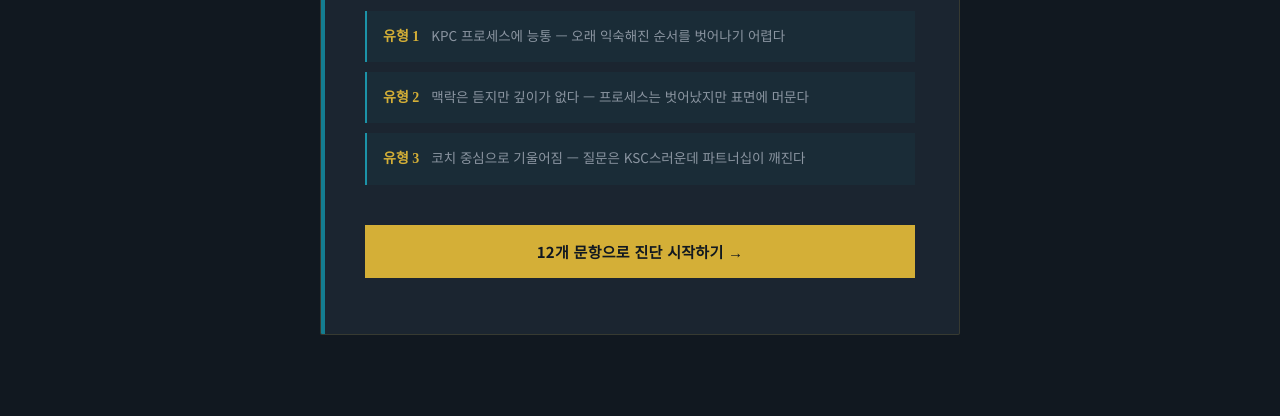
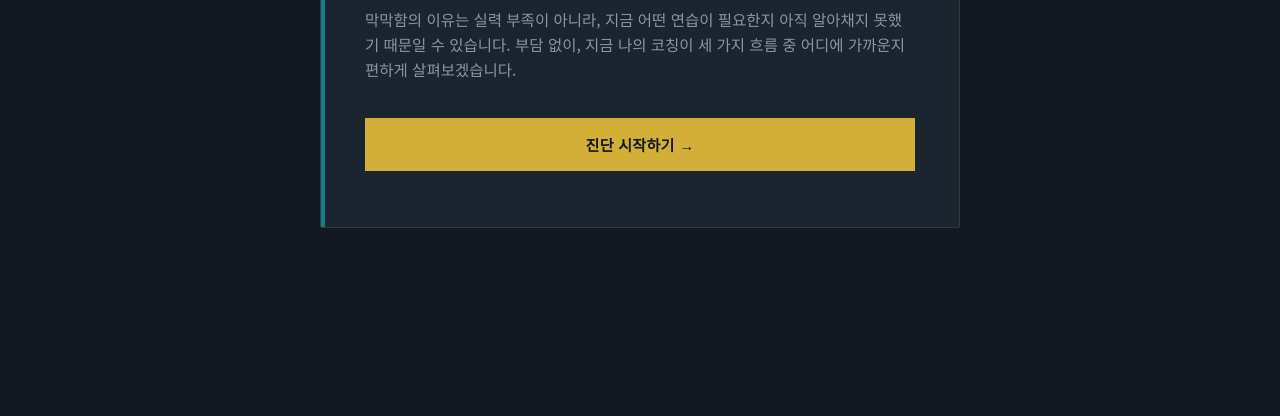
Before and after one commit to ooohcoach/KSCdiagnosis, a plain HTML site: page index.html in a window 1280 px wide. Shown: the part 384-800 px from the top of the page. Drawn offline with Linux system fonts and the light colour scheme.

Commit message:
Update index.html

```diff
--- a/index.html
+++ b/index.html
@@ -338,13 +338,7 @@ h1{
     <h1>KSC는 프로세스 질문을 하지 말라는데,<br>그럼 대체 어떻게 코칭하죠?</h1>
     <p class="lede">막막함의 이유는 실력 부족이 아니라, 지금 어떤 연습이 필요한지 아직 알아채지 못했기 때문일 수 있습니다. 부담 없이, 지금 나의 코칭이 세 가지 흐름 중 어디에 가까운지 편하게 살펴보겠습니다.</p>
 
-    <div class="type-preview">
-      <div class="type-chip"><b>유형 1</b> KPC 프로세스에 능통 — 오래 익숙해진 순서를 벗어나기 어렵다</div>
-      <div class="type-chip"><b>유형 2</b> 맥락은 듣지만 깊이가 없다 — 프로세스는 벗어났지만 표면에 머문다</div>
-      <div class="type-chip"><b>유형 3</b> 코치 중심으로 기울어짐 — 질문은 KSC스러운데 파트너십이 깨진다</div>
-    </div>
-
-    <button class="btn" onclick="startQuiz()">12개 문항으로 진단 시작하기 →</button>
+    <button class="btn" onclick="startQuiz()">진단 시작하기 →</button>
   </div>
 
   <!-- QUIZ -->
```
